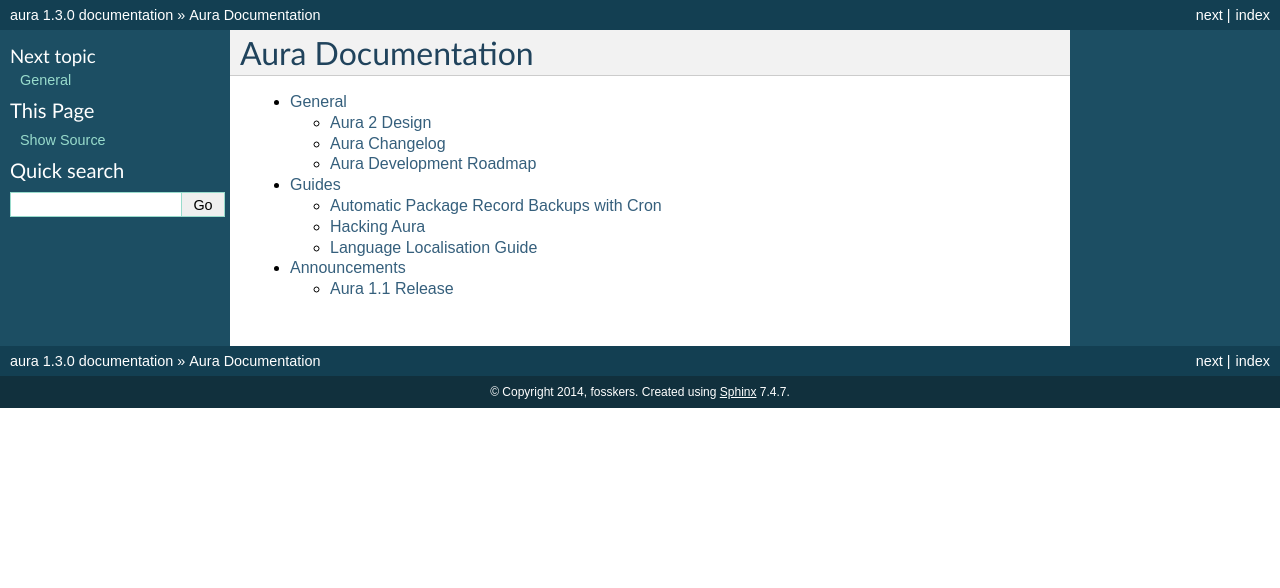
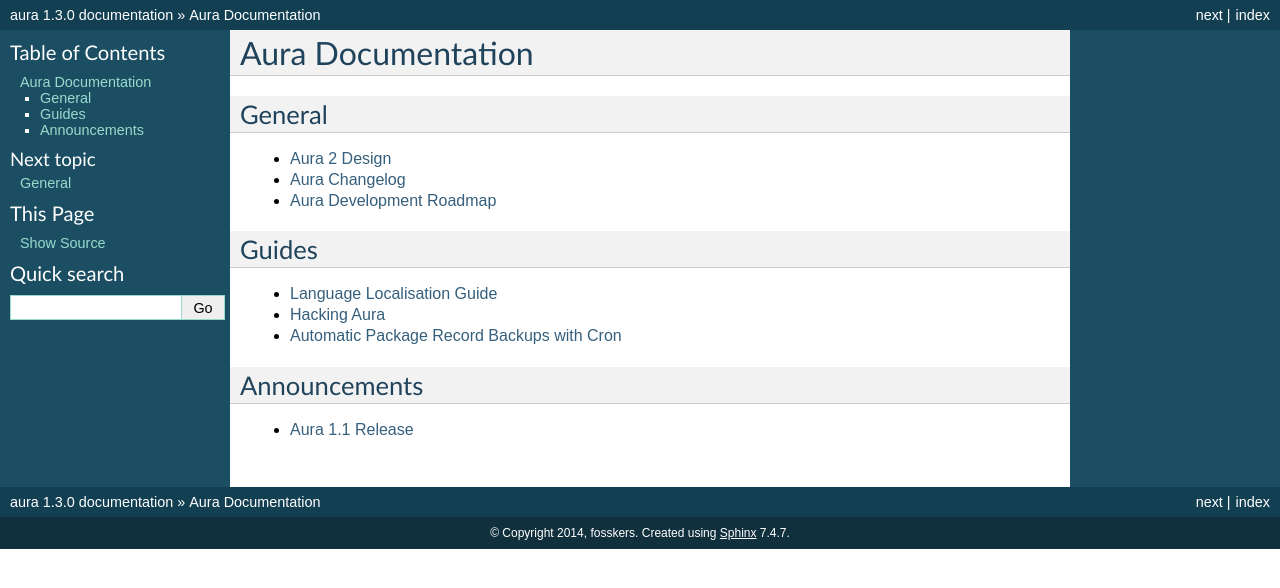
Before and after one commit to fosskers/aura, a Sphinx documentation site: the page built from doc/source/index.rst, in a window 1280 px wide. Shown: the top 588 px of the page. Built offline with Sphinx 7.4.7, drawn with Linux system fonts in a browser that asks for light colours; part of the change alters nothing that is shown.

```diff
--- a/doc/source/index.rst
+++ b/doc/source/index.rst
@@ -7,8 +7,24 @@ Aura Documentation
 ==================
 
 .. toctree::
-   :maxdepth: 2
+   :hidden:
 
    general
    guides
    announcements
+
+General
+-------
+- :doc:`design`
+- :doc:`changelog`
+- :doc:`roadmap`
+
+Guides
+------
+- :doc:`guides/localisation`
+- :doc:`guides/hacking`
+- :doc:`guides/backups-with-cron`
+
+Announcements
+-------------
+- :doc:`announcements/1.1-release`
```
